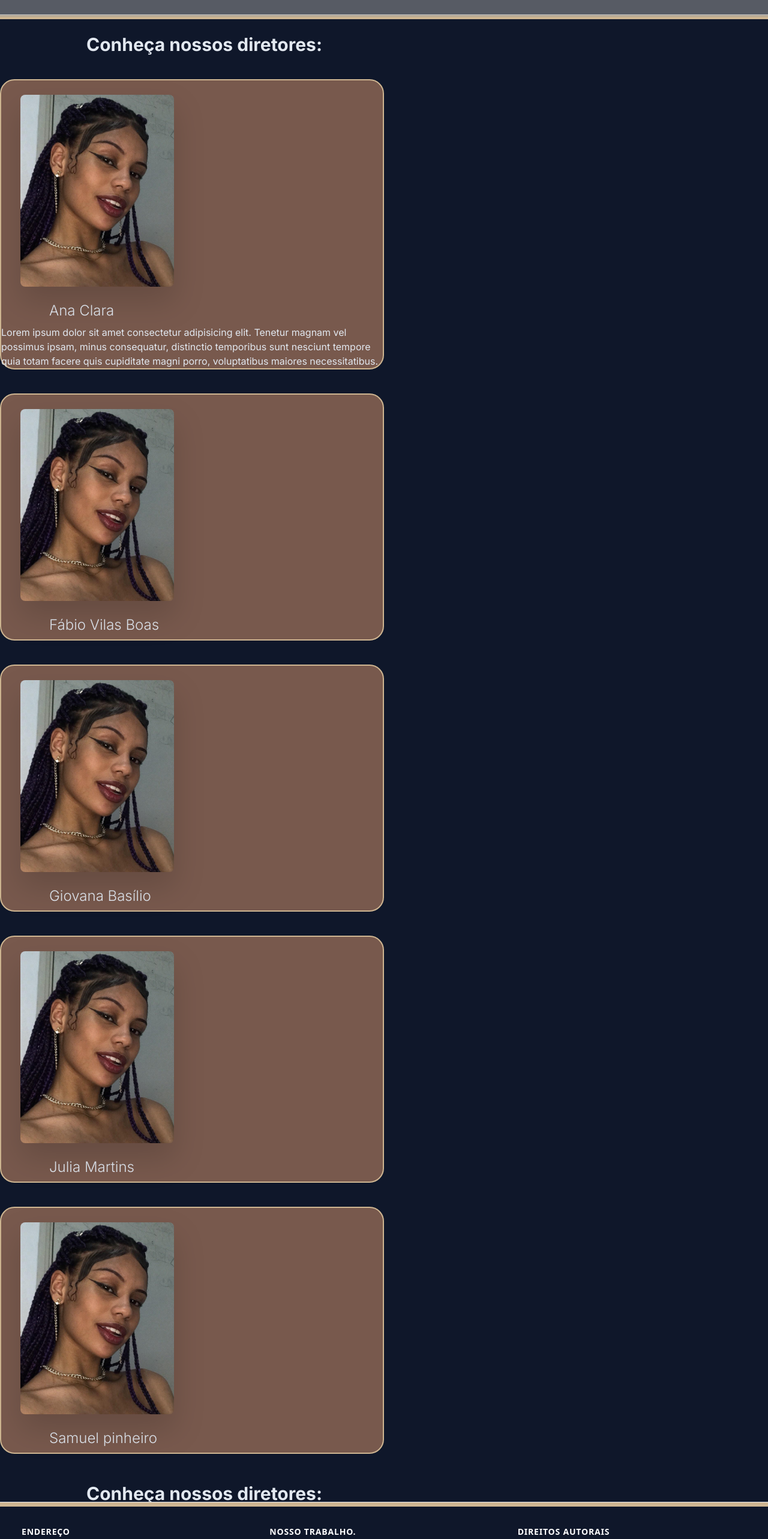
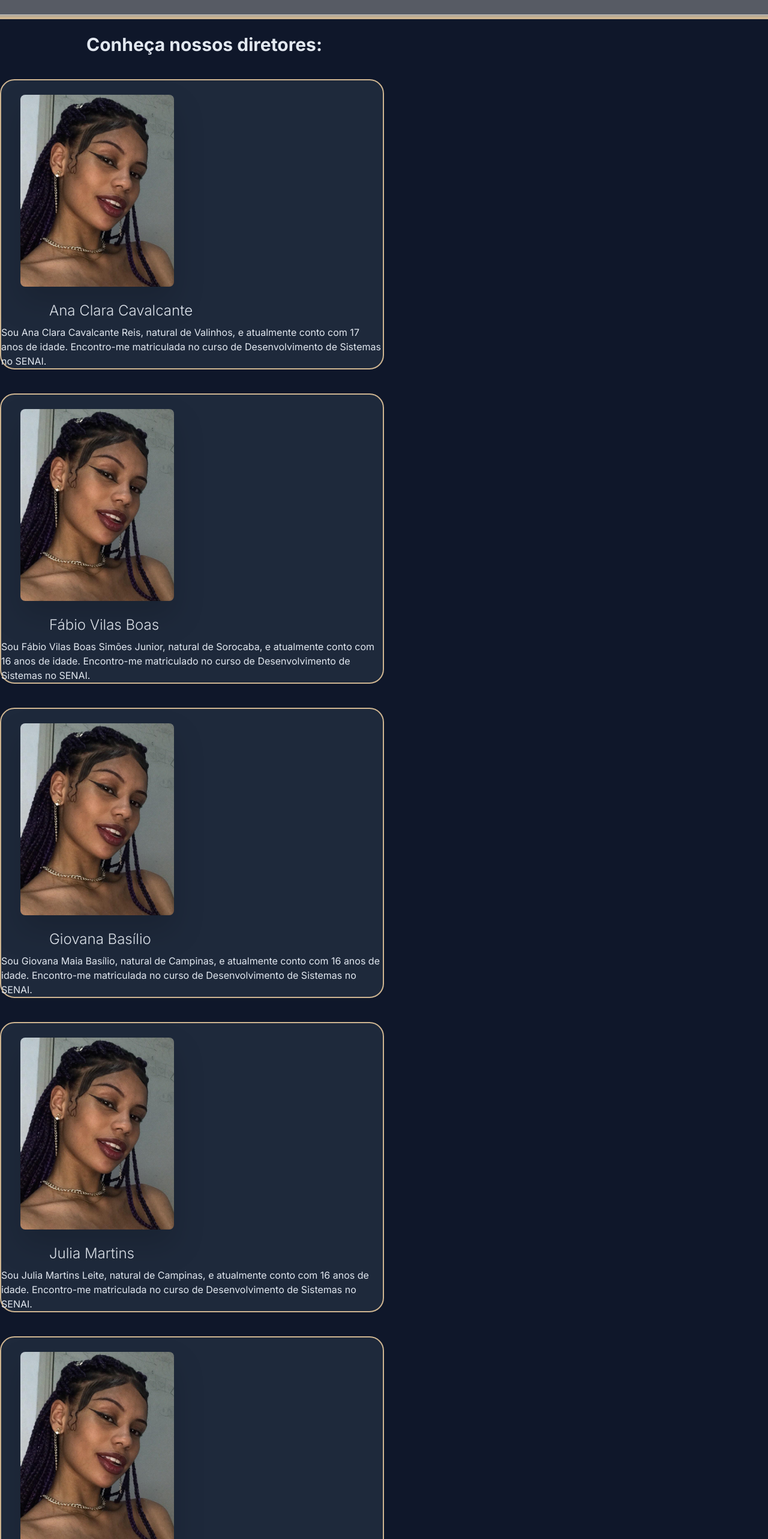
Before and after one commit to vilasboasfabio/front-guia-gatronomico, a Next.js app: page /sobrenos in a window 1280 px wide. Shown: the part 1020-3586 px from the top of the page at 60% size. Built offline with nearby package versions, Linux system fonts and the light colour scheme; grey boxes are pictures that could not be loaded.

Commit message:
commit: Ana Branch

```diff
--- a/app/sobrenos/page.jsx
+++ b/app/sobrenos/page.jsx
@@ -1,14 +1,17 @@
 'use client';
+
 
 import React from "react";
 import Footer from "../components/Footer";
 import Header from "../components/Header";
+
 
 function Sobrenos() {
     return (
         <div className=" bg-slate-900 min-h-screen flex flex-col text-slate-200">
             <Header />
             <hr className='bg-lbronze h-2 -mt-1' />
+
 
             <div className="relative">
                 <img className="w-full h-auto opacity-50" src="/equipechefs.jpg" alt="Equipe Chefs" />
@@ -19,43 +22,52 @@ function Sobrenos() {
             </div>
             <hr className='bg-lbronze h-2 -mt-1' />
 
+
             <div>
                 <p className="text-3xl mt-6 ml-36 font-bold">Conheça nossos diretores:</p>
             </div>
 
+
             <div className="">
-                <div className="bg-bronze w-2/4 h-76 rounded-3xl mt-10 mb-6 border-bronze ">
-                    <img className="w-64 mt-6 ml-8 mb-2 rounded-lg drop-shadow-2xl	h-80" src="/fotojulia.jpg" alt="foto Ana Clara " />
-                    <p className="text-2xl font-light ml-20 mb-2 mt-6">Ana Clara</p>
-                    <p>Lorem ipsum dolor sit amet consectetur adipisicing elit. Tenetur magnam vel possimus ipsam, minus consequatur, distinctio temporibus sunt nesciunt tempore quia totam facere quis cupiditate magni porro, voluptatibus maiores necessitatibus.</p>
+                <div className="bg-slate-800 w-2/4 h-76 rounded-3xl mt-10 mb-6 border-bronze ">
+                    <img className="w-64 mt-6 ml-8 mb-2 rounded-lg drop-shadow-2xl  h-80" src="/fotojulia.jpg" alt="foto Ana Clara " />
+                    <p className="text-2xl font-light ml-20 mb-2 mt-6">Ana Clara Cavalcante</p>
+                    <p>Sou Ana Clara Cavalcante Reis, natural de Valinhos, e atualmente conto com 17 anos de idade. Encontro-me matriculada no curso de Desenvolvimento de Sistemas no SENAI. </p>
                 </div>
 
-                <div className="bg-bronze w-2/4 h-76 rounded-3xl  mt-10 mb-6 border-bronze">
-                    <img className="w-64 mt-6 ml-8 mb-2 rounded-lg drop-shadow-2xl	h-80" src="/fotojulia.jpg" alt="foto fábio vilas boas " />
+
+                <div className="bg-slate-800 w-2/4 h-76 rounded-3xl mt-10 mb-6 border-bronze">
+                    <img className="w-64 mt-6 ml-8 mb-2 rounded-lg drop-shadow-2xl  h-80" src="/fotojulia.jpg" alt="foto fábio vilas boas " />
                     <p className="text-2xl font-light ml-20 mb-2 mt-6">Fábio Vilas Boas</p>
+                    <p>Sou Fábio Vilas Boas Simões Junior, natural de Sorocaba, e atualmente conto com 16 anos de idade. Encontro-me matriculado no curso de Desenvolvimento de Sistemas no SENAI. </p>
                 </div>
 
-                <div className="bg-bronze w-2/4 h-76 rounded-3xl  mt-10 mb-6 border-bronze">
-                    <img className="w-64 mt-6 ml-8 mb-2 rounded-lg drop-shadow-2xl	h-80" src="/fotojulia.jpg" alt="foto giovana basílio " />
+
+                <div className="bg-slate-800 w-2/4 h-76 rounded-3xl mt-10 mb-6 border-bronze">
+                    <img className="w-64 mt-6 ml-8 mb-2 rounded-lg drop-shadow-2xl  h-80" src="/fotojulia.jpg" alt="foto giovana basílio " />
                     <p className="text-2xl font-light ml-20 mb-2 mt-6">Giovana Basílio</p>
+                    <p>Sou Giovana Maia Basílio, natural de Campinas, e atualmente conto com 16 anos de idade. Encontro-me matriculada no curso de Desenvolvimento de Sistemas no SENAI.</p>
                 </div>
 
-                <div className="bg-bronze w-2/4 h-76 rounded-3xl  mt-10 mb-6 border-bronze ">
-                    <img className="w-64 mt-6 ml-8 mb-2 rounded-lg drop-shadow-2xl	h-80" src="/fotojulia.jpg" alt="foto julia martins " />
+
+                <div className="bg-slate-800 w-2/4 h-76 rounded-3xl mt-10 mb-6 border-bronze">
+                    <img className="w-64 mt-6 ml-8 mb-2 rounded-lg drop-shadow-2xl  h-80" src="/fotojulia.jpg" alt="foto julia martins " />
                     <p className="text-2xl font-light ml-20 mb-2 mt-6">Julia Martins</p>
+                    <p>Sou Julia Martins Leite, natural de Campinas, e atualmente conto com 16 anos de idade. Encontro-me matriculada no curso de Desenvolvimento de Sistemas no SENAI.</p>
                 </div>
 
-                <div className="bg-bronze w-2/4 h-76 rounded-3xl  mt-10 mb-6 border-bronze">
-                    <img className="w-64 mt-6 ml-8 mb-2 rounded-lg drop-shadow-2xl	h-80" src="/fotojulia.jpg" alt="foto julia martins " />
+
+                <div className="bg-slate-800 w-2/4 h-76 rounded-3xl mt-10 mb-6 border-bronze">
+                    <img className="w-64 mt-6 ml-8 mb-2 rounded-lg drop-shadow-2xl  h-80" src="/fotojulia.jpg" alt="foto julia martins " />
                     <p className="text-2xl font-light ml-20 mb-2 mt-6">Samuel pinheiro</p>
+                    <p>Sou Samuel Pinheiros, natural de Campinas, e atualmente conto com 17 anos de idade. Encontro-me matriculado no curso de Desenvolvimento de Sistemas no SENAI.</p>
                 </div>
             </div>
 
 
 
-            <div>
-                <p className="text-3xl mt-6 ml-36 font-bold">Conheça nossos diretores:</p>
-            </div>
+
+
 
             <hr className='bg-lbronze h-2 -mt-1' />
             <Footer />
@@ -63,4 +75,5 @@ function Sobrenos() {
     )
 }
 
+
 export default Sobrenos
```
